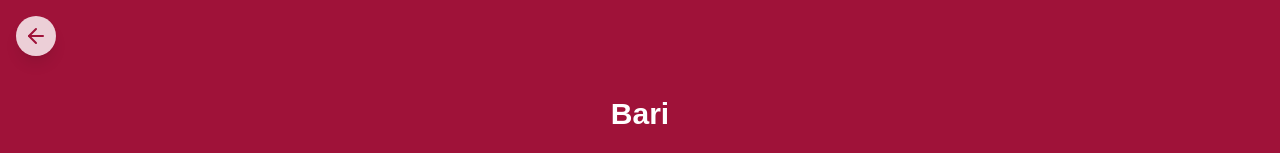
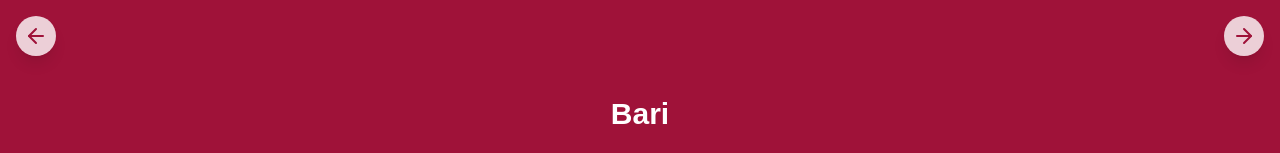
Before and after one commit to Mardar91/nva-webapp, a React (Create React App) app: page /cities/bari in a window 1280 px wide. Shown: the top 153 px of the page. Built offline with nearby package versions, Linux system fonts and the light colour scheme.

Commit message:
Update Bari.tsx

```diff
--- a/src/pages/cities/Bari.tsx
+++ b/src/pages/cities/Bari.tsx
@@ -1,6 +1,6 @@
-import React, { useEffect, useRef } from "react";
-import { motion } from "framer-motion";
-import { Calendar, MapPin, ArrowLeft } from "lucide-react";
+import React, { useEffect, useRef, useState } from "react";
+import { motion, AnimatePresence } from "framer-motion";
+import { Calendar, MapPin, ArrowLeft, ArrowRight } from "lucide-react";
 import { Button } from "../../components/ui/button";
 import { Card, CardContent } from "../../components/ui/card";
 import {
@@ -12,6 +12,57 @@ import {
   DialogTrigger,
 } from "../../components/ui/dialog";
 import { useNavigate, useLocation } from "react-router-dom";
+
+// Next City Components
+interface NextCityToastProps {
+  show: boolean;
+}
+
+const NextCityToast: React.FC<NextCityToastProps> = ({ show }) => (
+  <AnimatePresence>
+    {show && (
+      <motion.div
+        initial={{ opacity: 0, y: 20 }}
+        animate={{ opacity: 1, y: 0 }}
+        exit={{ opacity: 0, y: -20 }}
+        className="fixed top-16 right-4 bg-white/90 dark:bg-gray-800/90 px-4 py-2 rounded-lg shadow-lg"
+      >
+        <span className="text-sm font-medium">Go to the next city</span>
+      </motion.div>
+    )}
+  </AnimatePresence>
+);
+
+interface NextCityButtonProps {
+  nextCityPath: string;
+}
+
+const NextCityButton: React.FC<NextCityButtonProps> = ({ nextCityPath }) => {
+  const navigate = useNavigate();
+  const [showToast, setShowToast] = useState(false);
+
+  const handleMouseEnter = () => {
+    setShowToast(true);
+  };
+
+  const handleMouseLeave = () => {
+    setShowToast(false);
+  };
+
+  return (
+    <>
+      <NextCityToast show={showToast} />
+      <button
+        onClick={() => navigate(nextCityPath)}
+        onMouseEnter={handleMouseEnter}
+        onMouseLeave={handleMouseLeave}
+        className="fixed top-4 right-4 z-50 p-2 bg-white/80 dark:bg-gray-800/80 rounded-full shadow-lg hover:bg-white dark:hover:bg-gray-800 transition-all group"
+      >
+        <ArrowRight className="h-6 w-6 text-rose-800 dark:text-rose-400 group-hover:scale-110 transition-transform" />
+      </button>
+    </>
+  );
+};
 
 interface Event {
   id: string;
@@ -223,6 +274,9 @@ const Bari: React.FC = () => {
         <ArrowLeft className="h-6 w-6 text-rose-800 dark:text-rose-400" />
       </button>
 
+      {/* Next City Button */}
+      <NextCityButton nextCityPath="/cities/mola-di-bari" />
+
       {/* Hero Section */}
       <div className="bg-rose-800 dark:bg-rose-900 text-white py-16 px-4">
         <motion.div
```
